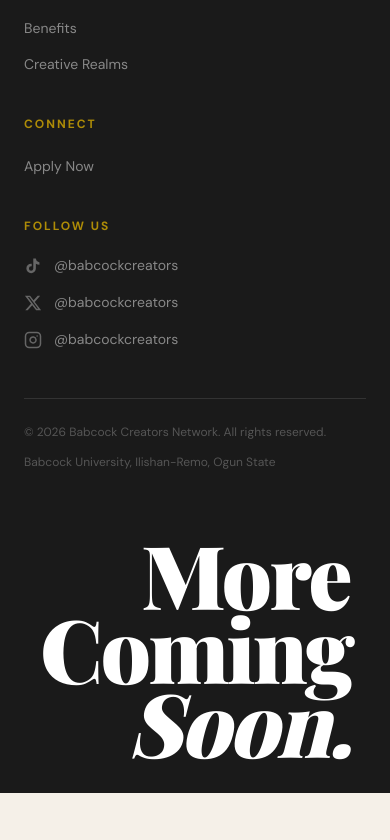
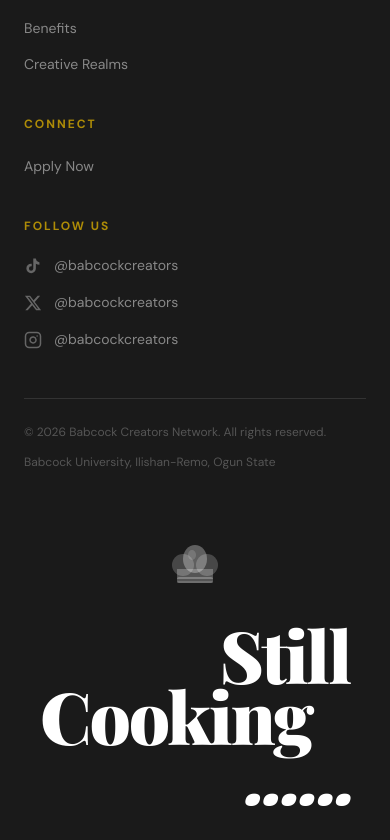
Before and after one commit to Kachi-Obata/BabcockCreatorsNetwork, a Next.js app: page / in a window 390 px wide. Shown: the part 8809-9649 px from the top of the page. Before the commit the page ends 9602 px from the top, so only its background shows below. Built offline with nearby package versions, Linux system fonts and the light colour scheme.

Commit message:
footer message and apply button delete

```diff
--- a/app/components/Footer.tsx
+++ b/app/components/Footer.tsx
@@ -169,12 +169,39 @@
         </div>
       </div>
 
-      {/* Pentagram-style closing statement */}
+      {/* Closing statement */}
       <div className="mt-16 overflow-hidden">
+        {/* Chef hat icon */}
+        <div className="flex justify-center mb-6">
+          <svg
+            width="64"
+            height="64"
+            viewBox="0 0 64 64"
+            fill="none"
+            xmlns="http://www.w3.org/2000/svg"
+            aria-hidden="true"
+          >
+            {/* Hat brim */}
+            <rect x="14" y="42" width="36" height="6" rx="2" fill="white" opacity="0.25"/>
+            {/* Brim detail line */}
+            <rect x="14" y="46" width="36" height="2" rx="1" fill="white" opacity="0.15"/>
+            {/* Left puff */}
+            <circle cx="20" cy="30" r="11" fill="white" opacity="0.2"/>
+            {/* Right puff */}
+            <circle cx="44" cy="30" r="11" fill="white" opacity="0.2"/>
+            {/* Centre tall puff */}
+            <ellipse cx="32" cy="24" rx="12" ry="14" fill="white" opacity="0.3"/>
+            {/* Overlap fill to merge the three puffs */}
+            <rect x="14" y="34" width="36" height="10" fill="white" opacity="0.25"/>
+            {/* Highlight on centre puff */}
+            <ellipse cx="29" cy="20" rx="4" ry="5" fill="white" opacity="0.15"/>
+          </svg>
+        </div>
+
         <p
           style={{
             fontFamily: "var(--font-playfair)",
-            fontSize: "clamp(88px, 19vw, 272px)",
+            fontSize: "clamp(72px, 16vw, 232px)",
             fontWeight: 900,
             color: "white",
             lineHeight: 0.88,
@@ -184,12 +211,12 @@
             whiteSpace: "nowrap",
           }}
         >
-          More
+          Still
         </p>
         <p
           style={{
             fontFamily: "var(--font-playfair)",
-            fontSize: "clamp(88px, 19vw, 272px)",
+            fontSize: "clamp(72px, 16vw, 232px)",
             fontWeight: 900,
             color: "white",
             lineHeight: 0.88,
@@ -199,12 +226,12 @@
             whiteSpace: "nowrap",
           }}
         >
-          Coming
+          Cooking
         </p>
         <p
           style={{
             fontFamily: "var(--font-playfair)",
-            fontSize: "clamp(88px, 19vw, 272px)",
+            fontSize: "clamp(72px, 16vw, 232px)",
             fontWeight: 900,
             color: "white",
             lineHeight: 0.88,
@@ -216,7 +243,7 @@
             whiteSpace: "nowrap",
           }}
         >
-          Soon.
+          ......
         </p>
       </div>
     </footer>
--- a/app/components/Navbar.tsx
+++ b/app/components/Navbar.tsx
@@ -8,7 +8,6 @@
   { label: "About", href: "#about" },
   { label: "Benefits", href: "#benefits" },
   { label: "Creatives", href: "#creatives" },
-  { label: "Apply", href: "#join" },
 ];
 
 const WAITLIST_URL = "https://forms.gle/BL2zJmTDnoG3wjG16";
--- a/app/components/WaitlistCTA.tsx
+++ b/app/components/WaitlistCTA.tsx
@@ -131,7 +131,7 @@
             className="inline-block px-10 py-[18px] rounded-full bg-[#AE8C07] text-[#1A1A1A] font-bold text-[16px] transition-all duration-300 hover:-translate-y-1 hover:shadow-xl hover:shadow-[#AE8C07]/40"
             style={{ fontFamily: "var(--font-dm-sans)" }}
           >
-            Apply Now — ₦5,000
+            Apply Now
           </a>
           <p
             className="text-white/35 text-[13px]"
```
